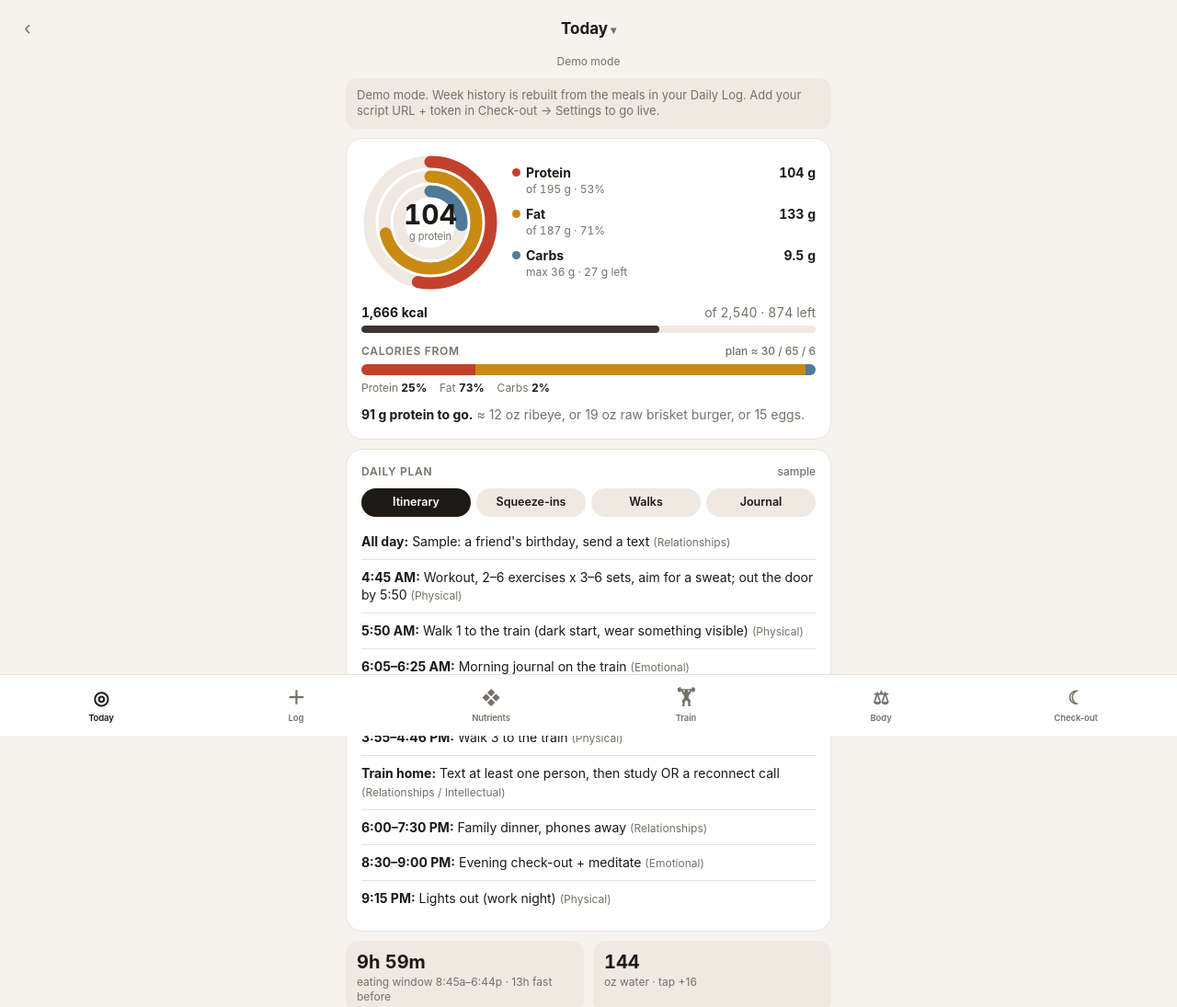
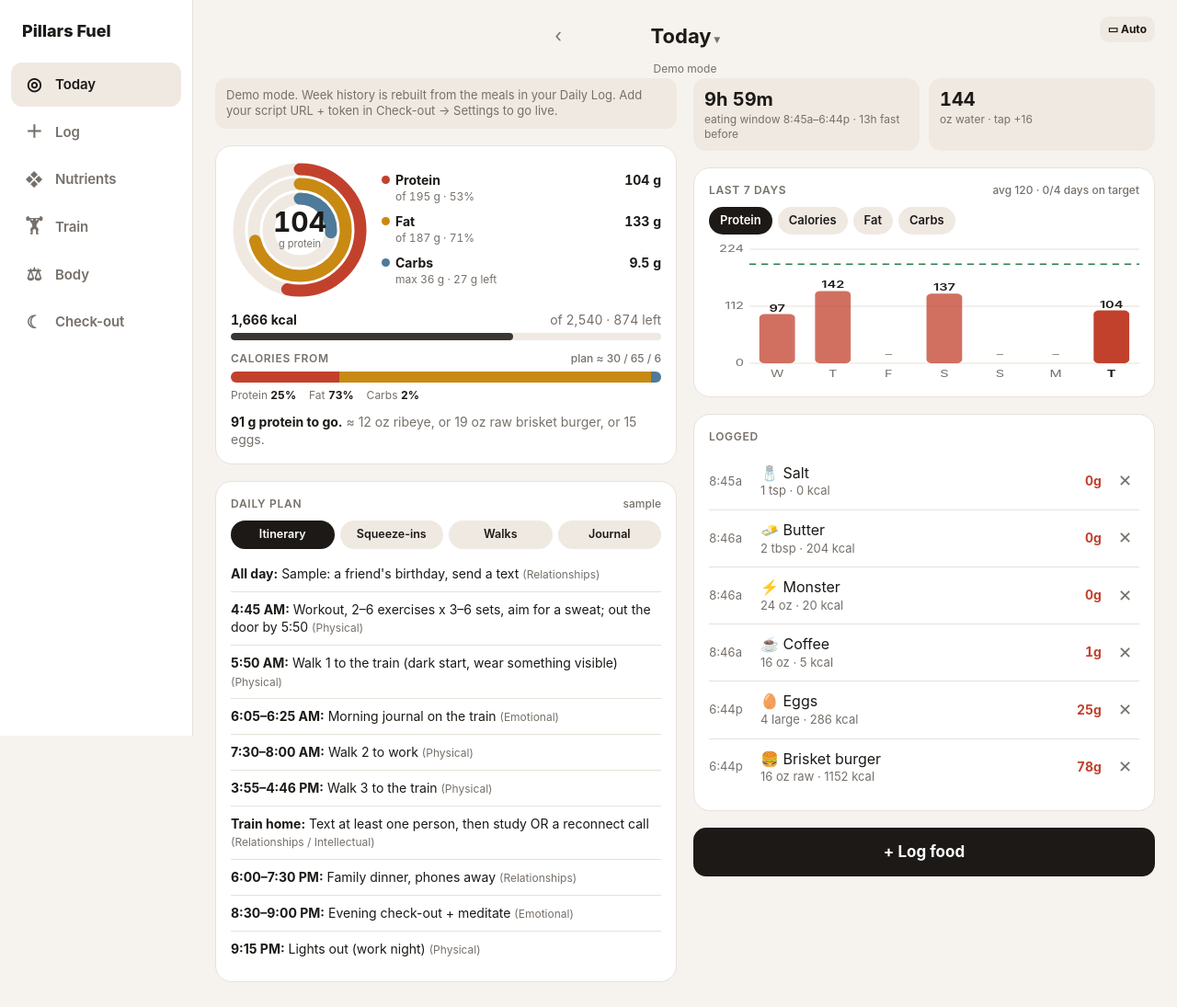
Before and after one commit to cupyblon/Pillar-Fuel, a plain HTML site: page index.html in a window 1280 px wide. Shown: the top 1095 px of the page at 92% size. Drawn offline with Linux system fonts and the light colour scheme.

Commit message:
Desktop layout (sidebar + multi-column) with Auto/Desktop/Phone toggle; Esc closes pop-ups
Co-Authored-By: Claude Opus 5.5 <noreply@anthropic.com>
Claude-Session: https://claude.ai/code/session_01QyLNTNtMeBzEKwaNYmtRKJ

```diff
--- a/index.html
+++ b/index.html
@@ -187,6 +187,29 @@ nav button.on{color:var(--ink)}
 .banner{background:var(--chip);border-radius:12px;padding:10px 12px;font-size:13px;color:var(--mute);margin:8px 0}
 .results .it{padding:10px 0;border-top:1px solid var(--line);display:flex;justify-content:space-between;gap:8px}
 .hide{display:none!important}
+
+/* ===== desktop layout (html.desk) ===== */
+.lay{position:absolute;right:12px;top:calc(env(safe-area-inset-top) + 10px);border:0;background:var(--chip);color:var(--ink);border-radius:10px;padding:6px 9px;font-size:12px;font-weight:700}
+header{position:relative}
+html.desk body{padding:0 0 24px 210px}
+html.desk header{max-width:1240px;margin:0 auto;padding:18px 24px 6px;justify-content:center;gap:24px}
+html.desk header h1{font-size:22px;min-width:200px}
+html.desk .lay{top:18px;right:24px}
+html.desk main{max-width:1240px;padding:0 24px}
+html.desk main>section{column-width:360px;column-gap:18px}
+html.desk main>section>*{break-inside:avoid;-webkit-column-break-inside:avoid}
+html.desk main>section>.card,html.desk main>section>.blk,html.desk main>section>.row,html.desk main>section>.btn,html.desk main>section>.banner,html.desk main>section>.restbar{display:block;margin:0 0 18px}
+html.desk main>section>.row{display:flex}
+html.desk #v-today>#planCard{column-span:none}
+html.desk nav{top:0;bottom:0;left:0;right:auto;width:210px;flex-direction:column;justify-content:flex-start;gap:4px;padding:22px 12px;border-top:0;border-right:1px solid var(--line)}
+html.desk nav::before{content:"Pillars Fuel";font-weight:800;font-size:18px;padding:0 12px 18px;color:var(--ink)}
+html.desk nav button{flex:none;flex-direction:row;justify-content:flex-start;gap:12px;font-size:15px;padding:11px 14px;border-radius:12px;width:100%}
+html.desk nav button .e{font-size:19px;width:22px;text-align:center}
+html.desk nav button.on{background:var(--chip)}
+html.desk .sheet{left:50%;right:auto;bottom:auto;top:50%;width:440px;max-width:92vw;border-radius:22px;transform:translate(-50%,-40%);opacity:0;transition:opacity .18s,transform .18s,visibility .18s}
+html.desk .sheet.open{transform:translate(-50%,-50%);opacity:1}
+html.desk .toast{bottom:24px;left:calc(50% + 105px)}
+html.desk .restbar{position:sticky;top:8px}
 </style>
 </head>
 <body>
@@ -194,6 +217,7 @@ nav button.on{color:var(--ink)}
   <button class="ib" id="prevDay" aria-label="Previous day">‹</button>
   <h1 id="dateTitle">Today</h1><input type="date" class="datepick" id="datePick" aria-label="Pick a date">
   <button class="ib" id="nextDay" aria-label="Next day">›</button>
+  <button class="lay" id="layBtn" aria-label="Switch phone or desktop layout">Auto</button>
 </header>
 <div style="text-align:center;margin-top:-4px"><span class="sync" id="sync"></span></div>
 
@@ -1001,6 +1025,19 @@ $('#dateTitle').onclick=()=>{ const p=$('#datePick'); p.value=state.date; p.max=
   try{ if(p.showPicker) p.showPicker(); else { p.focus(); p.click(); } }catch(e){ p.focus(); p.click(); } };
 $('#datePick').onchange=e=>{ const v=e.target.value; if(v&&v<=todayKey()&&v!==state.date){ state.date=v; load(); } };
 
+
+/* ======================= LAYOUT (Auto / Desktop / Phone) ======================= */
+const LAYS=['auto','desk','phone'], LAYN={auto:'Auto',desk:'Desktop',phone:'Phone'};
+let lay=LS.get('fuel.layout','auto');
+const wide=window.matchMedia('(min-width: 900px)');
+function applyLay(){ const d= lay==='desk' || (lay==='auto' && wide.matches);
+  document.documentElement.classList.toggle('desk',d);
+  $('#layBtn').textContent=(d?'▭ ':'▯ ')+LAYN[lay]; }
+$('#layBtn').onclick=()=>{ lay=LAYS[(LAYS.indexOf(lay)+1)%3]; LS.set('fuel.layout',lay); applyLay(); toast('Layout: '+LAYN[lay]); };
+(wide.addEventListener?wide.addEventListener('change',applyLay):wide.addListener(applyLay));
+applyLay();
+document.addEventListener('keydown',e=>{ if(e.key==='Escape'){ if($('#sheet').classList.contains('open')) closeSheet(); if($('#pickSheet').classList.contains('open')) closePick(); } });
+
 /* ======================= SETTINGS / NAV ======================= */
 $('#sUrl').value=cfg.url; $('#sTok').value=cfg.token;
 $('#saveSet').onclick=()=>{ cfg={url:$('#sUrl').value.trim(),token:$('#sTok').value.trim()}; LS.set('fuel.cfg',cfg); LS.set('fuel.bootAt',0);
--- a/sw.js
+++ b/sw.js
@@ -1,6 +1,6 @@
 // Caches the app shell so it opens instantly and works offline.
 // Data calls to script.google.com always go to the network.
-const CACHE = 'fuel-v6';
+const CACHE = 'fuel-v7';
 const SHELL = ['./', 'index.html', 'manifest.webmanifest', 'icon-180.png', 'icon-512.png'];
 self.addEventListener('install', e => {
   e.waitUntil(caches.open(CACHE).then(c => c.addAll(SHELL)).then(() => self.skipWaiting()));
```
